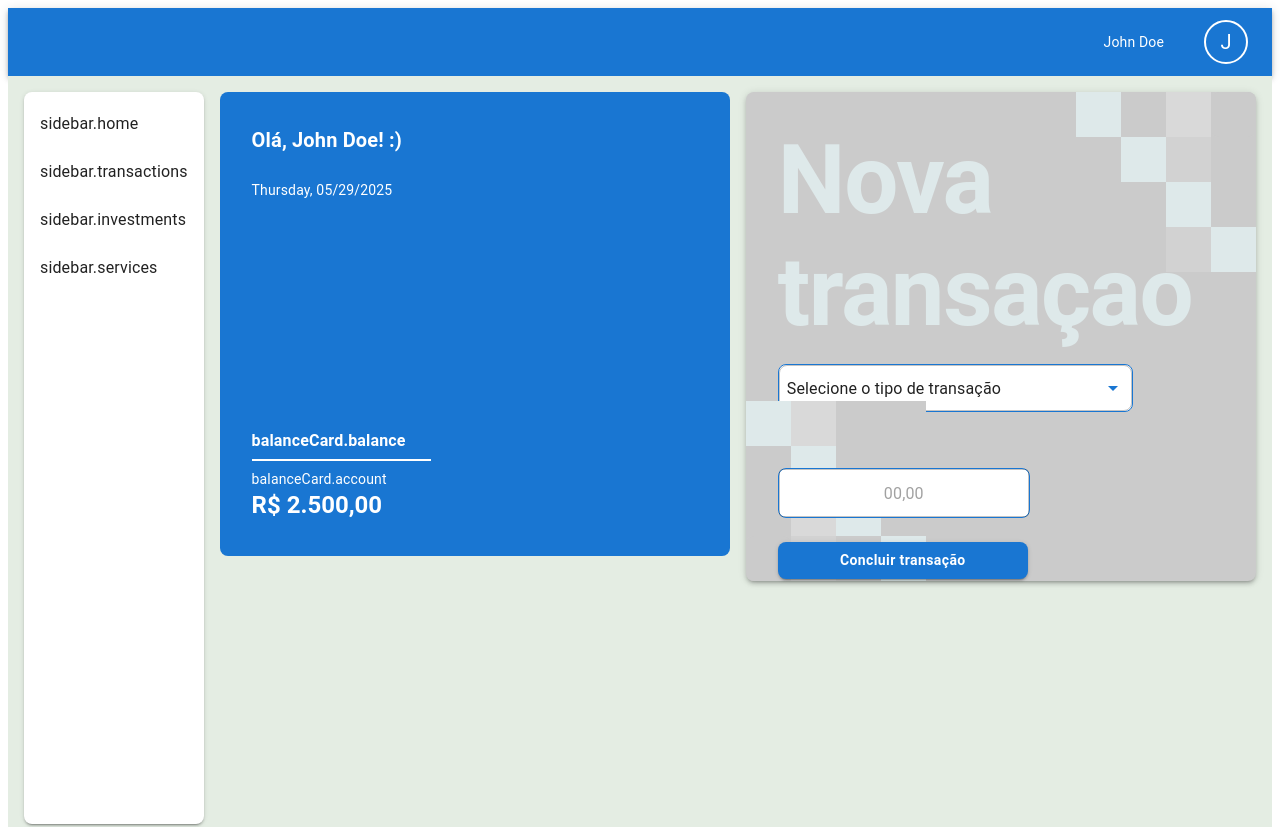
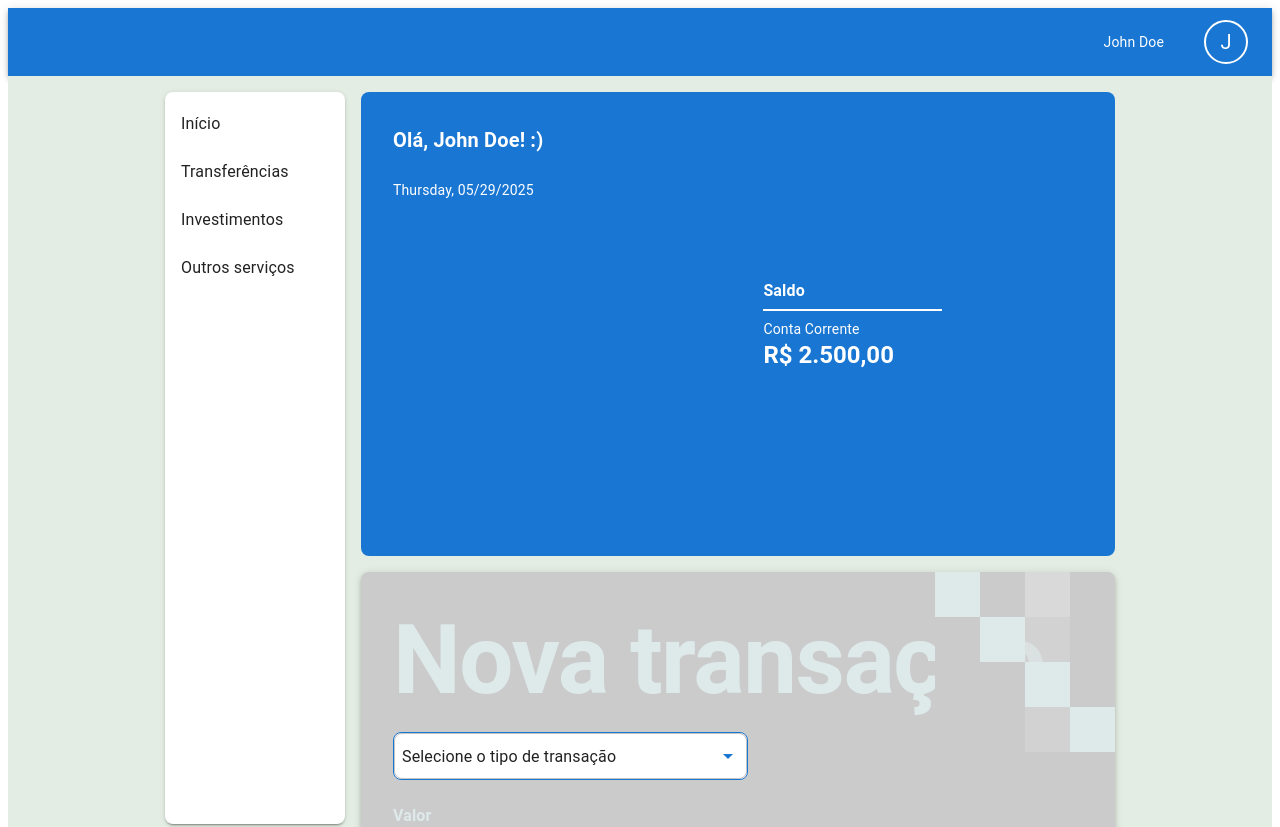
Before and after one commit to tech-challenges-group-8/tech-challenge-01, a Next.js app: page /dashboard in a window 1280 px wide. Shown: the top 827 px of the page. Built offline with nearby package versions, Linux system fonts and the light colour scheme; some icons are missing.

Commit message:
chore: ii18n and box layout

```diff
--- a/src/app/(dashboard)/layout.tsx
+++ b/src/app/(dashboard)/layout.tsx
@@ -5,6 +5,7 @@ import CardBackground from "@/app/components/CardBackground";
 import Box from "@mui/material/Box";
 import Header from "../components/Header";
 import Sidebar from "../components/Sidebar";
+import "../commons/i18n";
 
 export default function DashboardLayout({
   children,
@@ -26,8 +27,15 @@ export default function DashboardLayout({
         }}
       >
         <Sidebar />
-        <BalanceCard />
-        <CardBackground>{children}</CardBackground>
+         <Box
+          sx={{
+            display: "grid",
+            gridGap: "16px",
+          }}
+        >
+          <BalanceCard />
+          <CardBackground>{children}</CardBackground>
+        </Box>
       </Box>
     </Box>
   );
```
